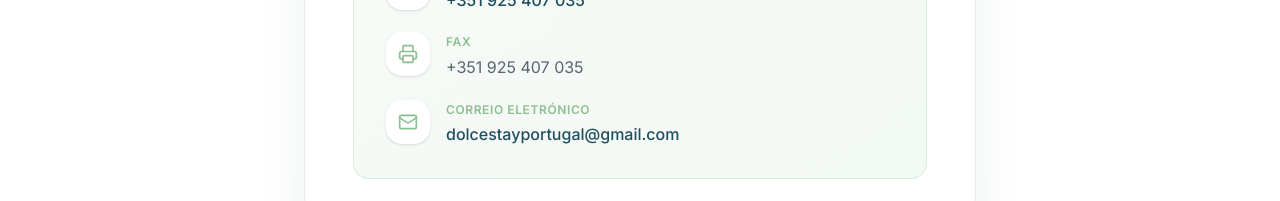
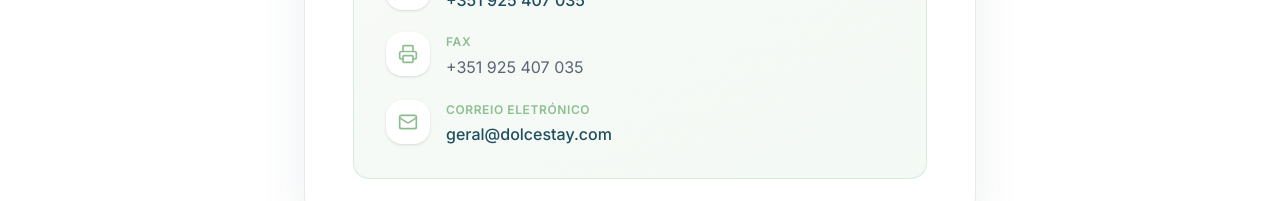
Before and after one commit to respada9322/dolcestay, a Next.js app: page /litigios-de-consumo in a window 1280 px wide. Shown: the part 860-1061 px from the top of the page. Built offline with nearby package versions, Linux system fonts and the light colour scheme; no server answers; a web font is replaced by a local one.

Commit message:
Update consumer disputes contact email to geral@dolcestay.com.
Co-authored-by: Cursor <cursoragent@cursor.com>

```diff
--- a/components/legal/consumer-disputes-content.tsx
+++ b/components/legal/consumer-disputes-content.tsx
@@ -9,7 +9,7 @@ const CONTACT_VALUES = {
   address: 'Av. da Liberdade nº58/60, 2970-635 Sesimbra',
   phone: '+351 925 407 035',
   fax: '+351 925 407 035',
-  email: 'dolcestayportugal@gmail.com',
+  email: 'geral@dolcestay.com',
 } as const;
 
 export function ConsumerDisputesContent() {
@@ -38,7 +38,7 @@ export function ConsumerDisputesContent() {
       icon: Mail,
       label: copy.labels.email,
       value: CONTACT_VALUES.email,
-      href: 'mailto:dolcestayportugal@gmail.com',
+      href: 'mailto:geral@dolcestay.com',
     },
   ];
 
--- a/lib/consumer-disputes.ts
+++ b/lib/consumer-disputes.ts
@@ -15,7 +15,7 @@ export const consumerDisputesSections: LegalSection[] = [
       'Morada: Av. da Liberdade nº58/60, 2970-635 Sesimbra',
       'Tel: +351 925 407 035',
       'Fax: +351 925 407 035',
-      'Correio eletrónico: dolcestayportugal@gmail.com',
+      'Correio eletrónico: geral@dolcestay.com',
     ],
   },
 ];
```
